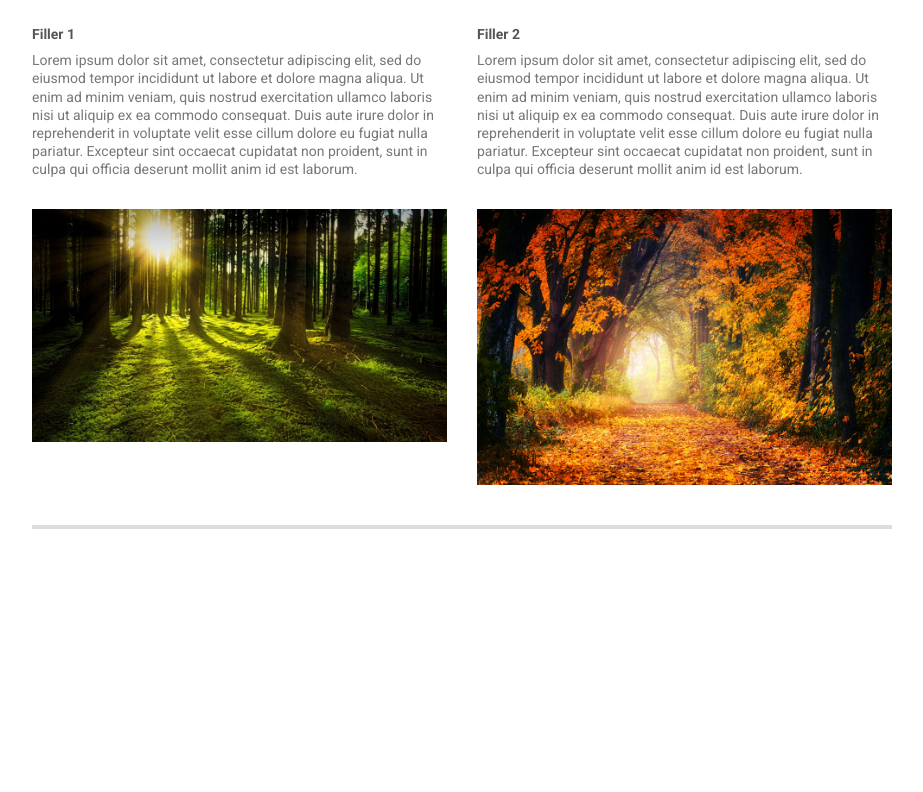
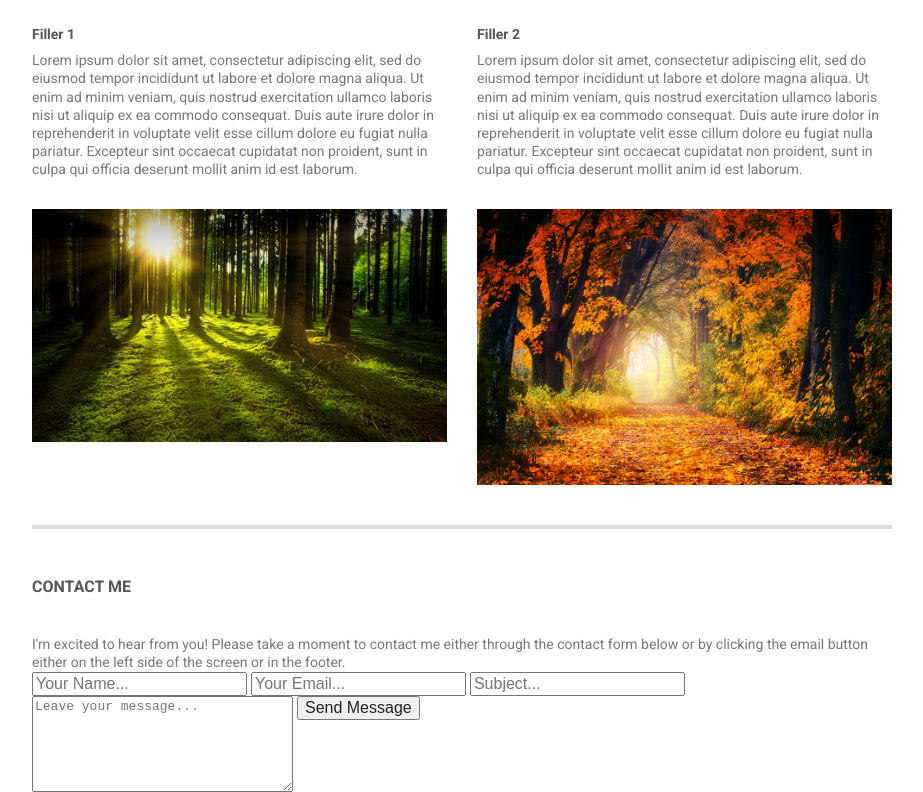
Before and after one commit to michelleandersson/portfolio-2.0, a plain HTML site: page index.html in a window 1280 px wide. Shown: the part 1847-2639 px from the top of the page, without its empty margins (338-1261 px from the left). Before the commit the page ends 2376 px from the top, so only its background shows below. Drawn offline with Linux system fonts and the light colour scheme.

Commit message:
add contact form

```diff
--- a/index.html
+++ b/index.html
@@ -212,6 +212,18 @@
 
         <section><!--contact-section-->
             <div id="contact" class="contact">
+                <h2 class="contact__title">CONTACT ME</h2>
+                <p class="contact__text">
+                    I'm excited to hear from you! Please take a moment to contact me either through the contact form below or by clicking the
+                    email button either on the left side of the screen or in the footer.
+                </p>
+                <form action="#" method="post" class="contact-form">
+                        <input type="text" id="your-name" placeholder="Your Name..." required>
+                        <input type="email" id="email" placeholder="Your Email..." required>
+                        <input type="text" id="your-subject" placeholder="Subject...">
+                        <textarea name="message" id="message" cols="30" rows="6" placeholder="Leave your message..." required></textarea>
+                        <input type="submit" class="button big default" value="Send Message">
+                </form>
 
             </div><!--contact-->
         </section><!--contact-section-->
--- /dev/null
+++ b/styles/_contact.scss
@@ -0,0 +1,25 @@
+.contact {
+    margin-left: 50px;
+    margin-right: 50px;
+    margin-top: 50px;
+    @media screen and (max-width: 800px) {
+        margin-left: 30px;
+        margin-right: 30px;
+        margin-top: 30px;
+    }
+}
+
+.contact__title {
+    font-size: 16px;
+    font-family: $main-font;
+    font-weight: bold;
+    color: $heading-color;
+    margin-bottom: 40px;
+}
+
+.contact__text {
+    font-size: 14px;
+    font-family: $main-font;
+    color: $body-color;
+    line-height: 1.3;
+}
--- a/styles/index.scss
+++ b/styles/index.scss
@@ -6,6 +6,7 @@ $main-font: 'Roboto', sans-serif;
 @import 'about';
 @import 'experience';
 @import 'projects';
+@import 'contact';
 
 //notes of things to fix:
 //hover overlay with opacity color over images
```
Also changed, not shown: styles/index.css.
